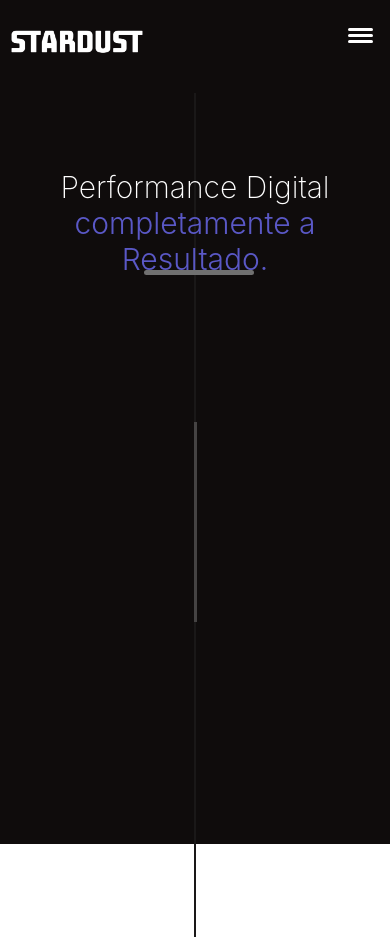
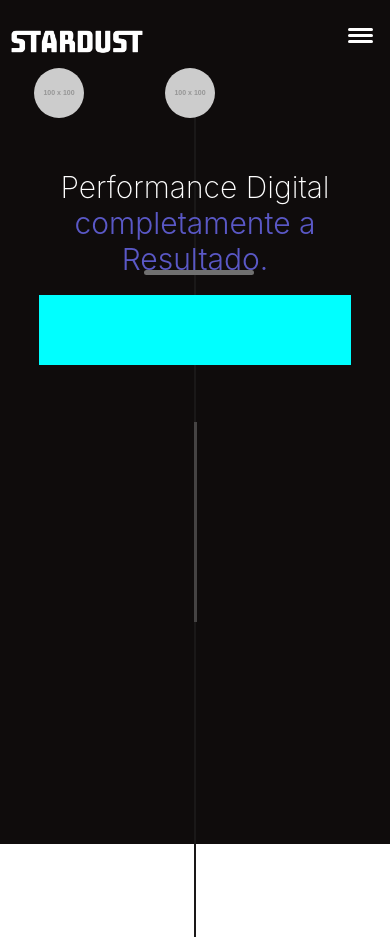
Before and after one commit to JulianKleist/stardust, a React (Create React App) app: page / in a window 390 px wide. Built offline with nearby package versions, Linux system fonts and the light colour scheme.

Commit message:
some changes on logos

```diff
--- a/src/App.css
+++ b/src/App.css
@@ -146,38 +146,43 @@
   display: flex;
   flex-direction: row;
   justify-content: space-between;
-  width: 30rem;
-  top: 65vh;
+  width: 20rem;
+  top: 62vh;
+  height: 70px;
 }
 
 .company > img {
-  height: 28px;
+  /* height: 28px; */
   animation-name: company;
   animation-duration: 3s;
   animation-timing-function: ease;
+  border-radius: 50%;
 }
 
 @keyframes company {
   0% {
-    height: 0px;
+    height: 50px;
   }
   50%{
-    height: 30px;
+    height: 100px;
   }
   60%{
-    height: 28px;
+    height: 90px;
   }
   70% {
-    height: 30px;
+    height: 100px;
   }
   80% {
-    height: 28px;
+    height: 90px;
   }
   92% {
-    height: 30px;
+    height: 100px;
+  }
+  95% {
+    height: 95px;
   }
   100%{
-    height: 28px;
+    height: 100px;
   }
 }
 
@@ -290,11 +295,17 @@
     }
   }
   .company {
-    width: 20rem;
-    left: 42vw;
+    position: absolute;
+    display: flex;
+    flex-direction: row;
+    justify-content: space-between;
+    width: 80vw;
+    top: 35vh;
+    height: 70px;
+    background-color: aqua;
   }
   .company > img {
-    height: 20px;
+    height: 50px;
     animation-name: company;
     animation-duration: 2s;
     animation-timing-function: ease;
--- a/src/App.js
+++ b/src/App.js
@@ -1,9 +1,6 @@
 import './App.css';
 import React, {useState} from 'react';
 import logo from './assets/logo.png';
-// import databiz from './images/client-databiz.svg';
-// import maker from './images/client-maker.svg';
-// import meet from './images/client-meet.svg';
 
 function App() {
   const [isOpen, setIsOpen] = useState(false)
@@ -35,9 +32,9 @@ function App() {
         <p>completamente a Resultado.</p>
       </div>
       <div className={`company ${isOpen && "open"}`}>
-        {/* <img src={databiz}/>
-        <img src={maker}/>
-        <img src={meet}/> */}
+        <img src="http://placehold.it/100x100"></img>
+        <img src="http://placehold.it/100x100"></img>
+        <img src="http://placehold.it/100x100"></img>
       </div>
      </div>
     );
```
